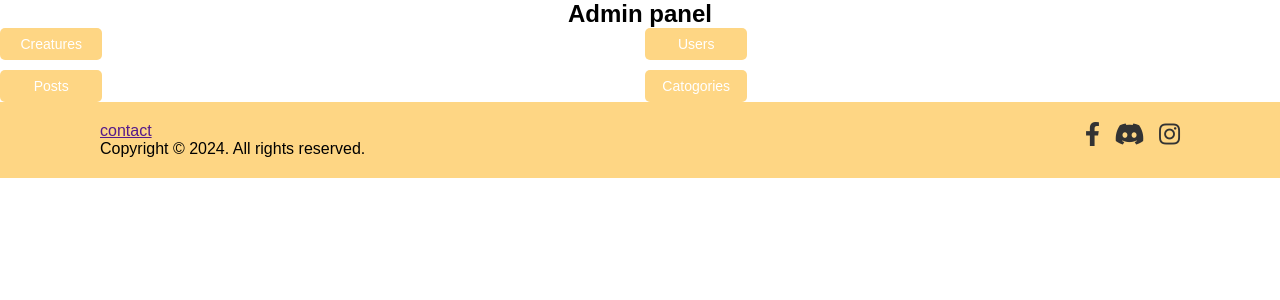
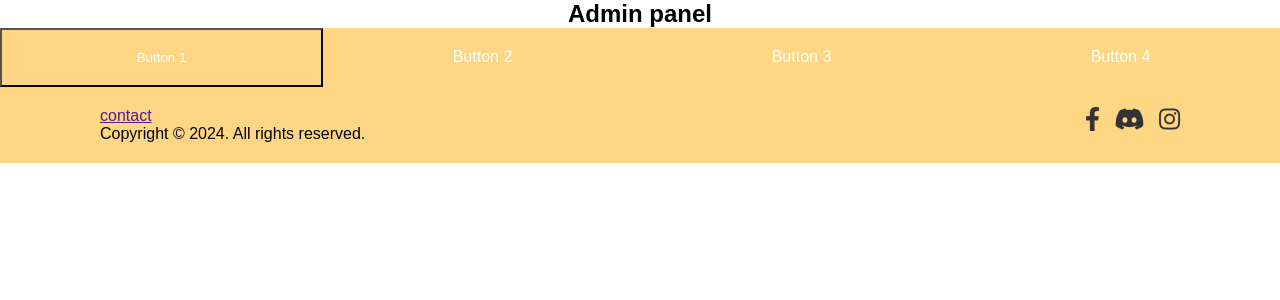
Before and after one commit to RobbertBons/Prehistoric-database, a PHP site: page /Admin.php in a window 1280 px wide. Shown: the part 133-433 px from the top of the page. Run offline with PHP 8.4, Linux system fonts and the light colour scheme.

Commit message:
begin rol.php + admin buttons

```diff
--- a/Admin.php
+++ b/Admin.php
@@ -10,11 +10,11 @@ require_once 'partials/header.php';
     <h2>Admin panel</h2>
 </section>
 
-<div class="button-grid">
-  <a href="Items.php" class="button">Creatures</a>
-  <a href="logout.php" class="button">Users</a>
-  <a href="logout.php" class="button">Posts</a>
-  <a href="logout.php" class="button">Catogories</a>
+<div class="button-container-admin">
+  <button class="button-admin">Button 1</button>
+  <div class="button-admin">Button 2</div>
+  <div class="button-admin">Button 3</div>
+  <div class="button-admin">Button 4</div>
 </div>
 
     </section>
--- a/css/Admin.css
+++ b/css/Admin.css
@@ -4,13 +4,26 @@
 }
 
 
+.button-container {
+  display: flex;
+}
+
 .button-grid {
-    display: grid;
-    grid-template-columns: repeat(2, 1fr);
-    gap: 10px;
-    align-items: center;
-  }
+  display: grid;
+  grid-template-columns: repeat(2, 1fr); /* Two columns with equal width /
+  gap: 10px; / Gap between buttons */
+  height: 100vh;
+}
 
-  .button:hover {
-    background-color: #808080
-  }
+.button {
+  background-color: #fed684;
+  color: #fff;
+  text-align: center;
+  padding: 20px;
+  cursor: pointer;
+  transition: background-color 0.3s;
+}
+
+.button:hover {
+  background-color: #808080;
+}
--- a/css/header.css
+++ b/css/header.css
@@ -63,3 +63,39 @@
 .button:hover {
     background-color: #808080;
 }
+
+.button-container-admin {
+    display: flex;
+  }
+
+  .button-admin {
+    flex: 1;
+    background-color: #fed684;
+    color: #fff;
+    text-align: center;
+    padding: 20px;
+    cursor: pointer;
+    transition: background-color 0.3s;
+  }
+
+  .button-admin:hover {
+    background-color: #808080;
+  }
+  .button-admin-grid {
+    display: grid;
+    grid-template-columns: repeat(2, 1fr); /* Two columns with equal width /
+    gap: 10px; / Gap between buttons */
+  }
+
+  .button-admin {
+    background-color: #fed684;
+    color: #fff;
+    text-align: center;
+    padding: 20px;
+    cursor: pointer;
+    transition: background-color 0.3s;
+  }
+
+  .button-admin:hover {
+    background-color: #808080;
+  }
```
Also changed, not shown: classes/rol.php (+17 -0 lines).
